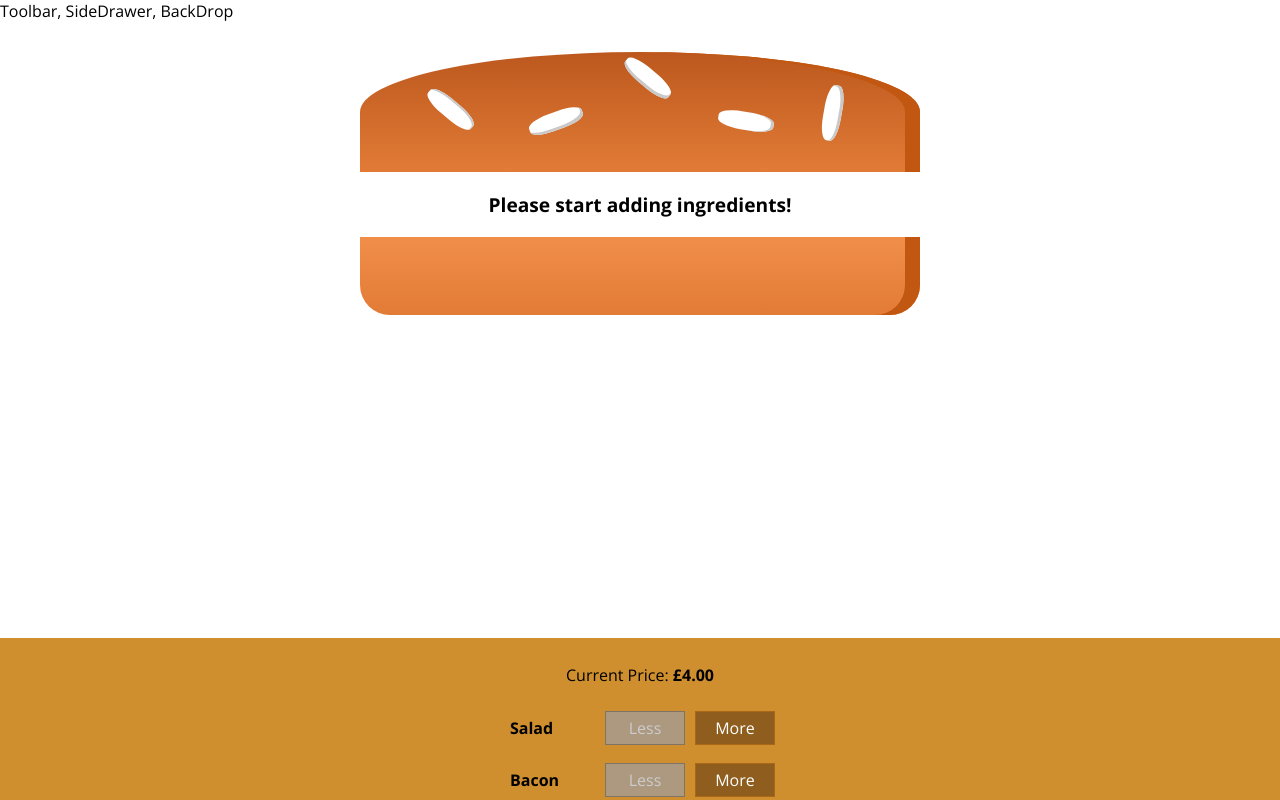
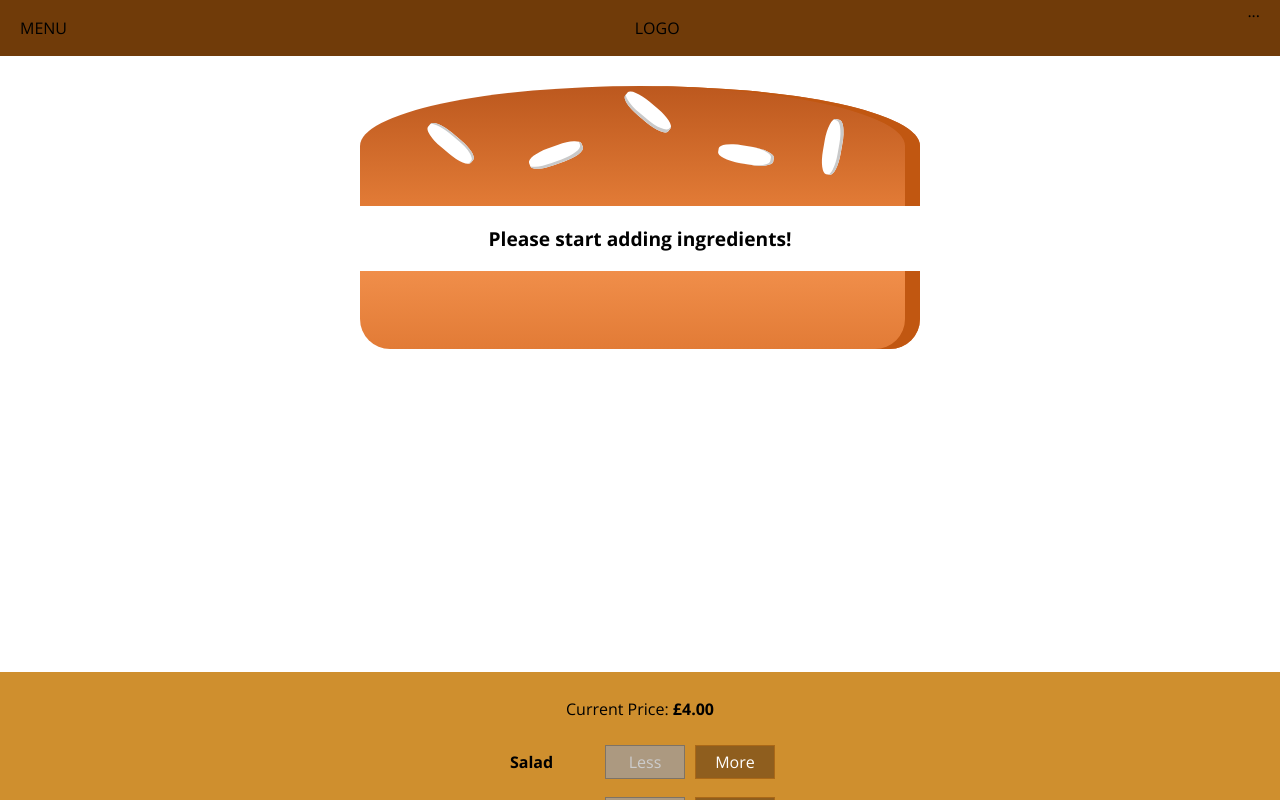
Before and after one commit to paulmcaruana/my-burger-app, a React (Create React App) app: page / in a window 1280 px wide. Shown: the top 800 px of the page. Built offline with nearby package versions, Linux system fonts and the light colour scheme.

Commit message:
modal and backdrop fixed and toobar added

```diff
--- a/src/App.js
+++ b/src/App.js
@@ -10,7 +10,6 @@
         <Layout>
           <BurgerBuilder />
         </Layout>
-
       </div>
     );
   }
--- a/src/components/Burger/Burger.js
+++ b/src/components/Burger/Burger.js
@@ -1,5 +1,4 @@
 import React from 'react';
-import BurgerBuilder from '../../containers/BurgerBuilder/BurgerBuilder';
 
 import classes from './Burger.module.css';
 import BurgerIngredient from './BurgerIngredient/BurgerIngredients';
@@ -8,7 +7,7 @@
     let transformedIngredients = Object.keys(props.ingredients)
         .map(igKey => {
             return [...Array(props.ingredients[igKey])].map((_, i) => {
-                return <BurgerIngredient key={igKey + i} type={igKey}/>
+                return <BurgerIngredient key={igKey + i} type={igKey}/>;
             });
         })
         .reduce((arr, el) =>{
--- a/src/components/Burger/OrderSummary/OrderSummary.js
+++ b/src/components/Burger/OrderSummary/OrderSummary.js
@@ -18,6 +18,7 @@
             <ul>
                 {ingredientSummary}
             </ul>
+            <p><strong>Total Price: £{props.price.toFixed(2)}</strong></p>
             <p>Continue to Checkout?</p>
             <Button btnType="Danger" clicked={props.purchaseCancelled}>CANCEL</Button>
             <Button btnType="Success" clicked={props.purchaseContinued}>CONTINUE</Button>
--- a/src/components/Layout/Layout.js
+++ b/src/components/Layout/Layout.js
@@ -1,10 +1,11 @@
 import React from 'react';
 import Aux from '../../hoc/Aux';
 import classes from './Layout.module.css';
+import Toolbar from '../Navigation/Toolbar/Toolbar'
 
 const layout = (props) => (
     <Aux>
-        <div>Toolbar, SideDrawer, BackDrop</div>
+        <Toolbar />
         <main className={classes.Content}>
             {props.children}
         </main>
--- a/src/components/Layout/Layout.module.css
+++ b/src/components/Layout/Layout.module.css
@@ -1,3 +1,3 @@
 .Content {
-    margin-top: 16px;
+    margin-top: 72px;
 }
--- /dev/null
+++ b/src/components/Navigation/Toolbar/Toolbar.js
@@ -0,0 +1,15 @@
+import React from 'react';
+
+import classes from './Toolbar.module.css';
+
+const toolbar = (props) => (
+    <header className={classes.Toolbar}>
+        <div>MENU</div>
+        <div>LOGO</div>
+        <nav>
+            ...
+        </nav>
+    </header>
+);
+
+export default toolbar
--- /dev/null
+++ b/src/components/Navigation/Toolbar/Toolbar.module.css
@@ -0,0 +1,19 @@
+.Toolbar {
+    height: 56px;
+    width: 100%;
+    position: fixed;
+    top: 0;
+    left: 0;
+    background-color: #703B09;
+    display: flex;
+    justify-content: space-between;
+    align-items: center;
+    padding: 0 20px;
+    box-sizing: border-box;
+    z-index: 90;
+}
+
+.Toolbar nav {
+    height: 100%;
+
+}
--- a/src/containers/BurgerBuilder/BurgerBuilder.js
+++ b/src/containers/BurgerBuilder/BurgerBuilder.js
@@ -11,7 +11,7 @@
     cheese: 0.4,
     meat: 1.3,
     bacon: 0.7
-}
+};
 
 class BurgerBuilder extends Component {
     // constructor(props) {
@@ -34,12 +34,12 @@
     updatePurchaseState (ingredients) {
         const sum = Object.keys(ingredients)
             .map(igKey => {
-                return ingredients[igKey]
+                return ingredients[igKey];
             })
             .reduce((sum, el) => {
                 return sum + el;
             }, 0);
-        this.setState({purchasable: sum > 0})
+        this.setState({purchasable: sum > 0});
     }
 
     addIngredientHandler = (type) => {
@@ -97,6 +97,7 @@
             <Modal show={this.state.purchasing} modalClosed={this.purchaseCancelHandler}>
                 <OrderSummary
                     ingredients={this.state.ingredients}
+                    price={this.state.totalPrice}
                     purchaseCancelled={this.purchaseCancelHandler}
                     purchaseContinued={this.purchaseContinueHandler}
                     />
@@ -107,7 +108,7 @@
                     ingredientRemoved={this.removeIngredientHandler}
                     disabled={disabledInfo}
                     purchasable={this.state.purchasable}
-                    ordered={this.purchasaeHandler}
+                    ordered={this.purchaseHandler}
                     price={this.state.totalPrice}
                 />
             </Aux>
```
Also changed, not shown: 1 other file (tests, documents, lock files or other folders).
